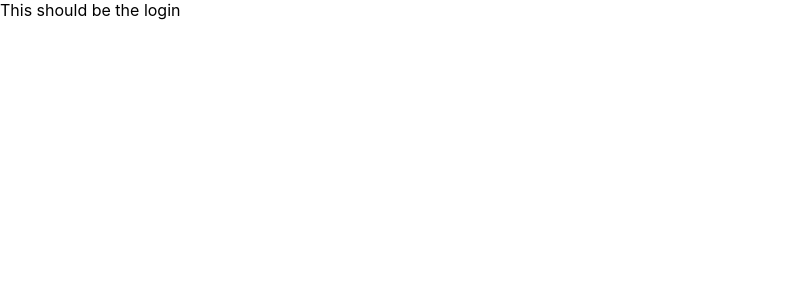
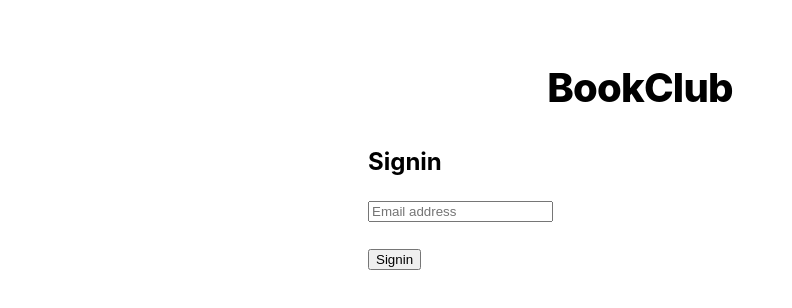
Before and after one commit to TheCarlosAlfaro/book-club, a Next.js app: page /login in a window 1280 px wide. Shown: the top 308 px of the page, without its empty margins (0-792 px from the left). Built offline with nearby package versions, Linux system fonts and the light colour scheme.

Commit message:
Adds basic handle user input func

```diff
--- a/pages/login.js
+++ b/pages/login.js
@@ -1,15 +1,49 @@
-import React from 'react';
+import React, { useState } from 'react';
 import Head from 'next/head';
 import Layout, { siteTitle } from '../components/layout';
+import utilStyles from '../styles/utils.module.css';
 
 export default function Login() {
+  const [email, setEmail] = useState('');
+  const [userMsg, setUserMsg] = useState('');
+
+  const onChangeEmail = (event) => {
+    setUserMsg('');
+    setEmail(event.target.value);
+  };
+
+  const handleLoginWithEmail = (event) => {
+    event.preventDefault();
+
+    if (email) {
+      // TODO: login user
+      console.log('there is an email');
+    } else {
+      // TODO: show user message
+      setUserMsg('Enter a valid email address');
+    }
+  };
+
   return (
-    <div>
+    <Layout home>
       <Head>
         <title>{siteTitle} Signin</title>
         <meta name="viewport" content="initial-scale=1.0, width=device-width" />
       </Head>
-      This should be the login
-    </div>
+      <section className={`${utilStyles.headingMd} ${utilStyles.padding1px}`}>
+        <main>
+          <div>
+            <h2 className={utilStyles.headingLg}>Signin</h2>
+            <input
+              type="text"
+              placeholder="Email address"
+              onChange={onChangeEmail}
+            />
+            <p className="user--message">{userMsg}</p>
+            <button onClick={handleLoginWithEmail}>Signin</button>
+          </div>
+        </main>
+      </section>
+    </Layout>
   );
 }
```
